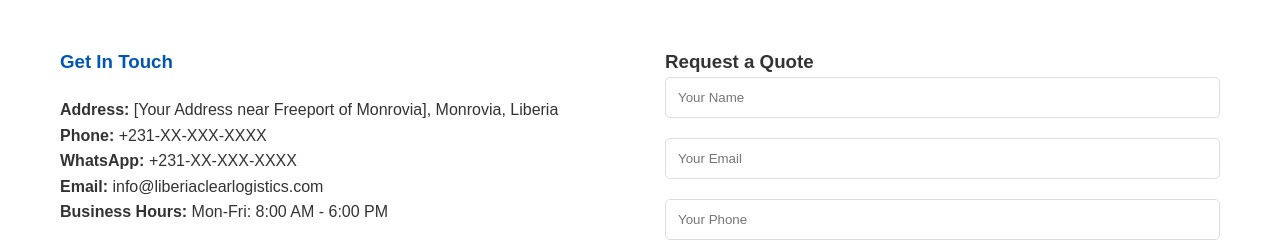
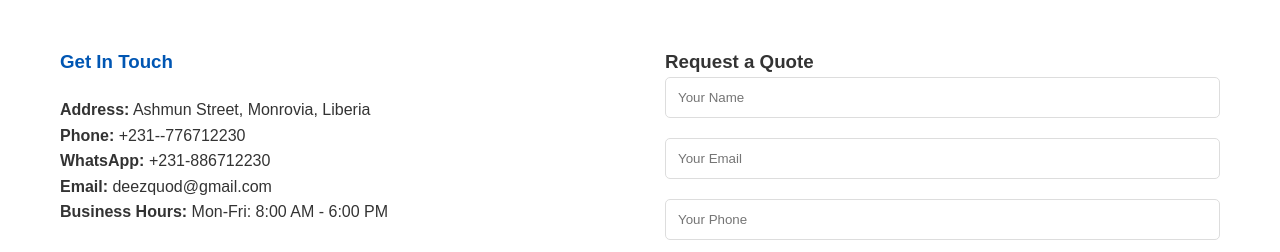
Before and after one commit to mskromah-sudo/LiTPS, a plain HTML site: page index.html in a window 1280 px wide. Shown: the part 2771-3023 px from the top of the page. Drawn offline with Linux system fonts and the light colour scheme.

Commit message:
New Update about the site

```diff
--- a/index.html
+++ b/index.html
@@ -452,10 +452,10 @@
             <div class="contact-grid">
                 <div class="contact-info">
                     <h3>Get In Touch</h3>
-                    <p><strong>Address:</strong> [Your Address near Freeport of Monrovia], Monrovia, Liberia</p>
-                    <p><strong>Phone:</strong> +231-XX-XXX-XXXX</p>
-                    <p><strong>WhatsApp:</strong> +231-XX-XXX-XXXX</p>
-                    <p><strong>Email:</strong> info@liberiaclearlogistics.com</p>
+                    <p><strong>Address:</strong> Ashmun Street, Monrovia, Liberia</p>
+                    <p><strong>Phone:</strong> +231--776712230</p>
+                    <p><strong>WhatsApp:</strong> +231-886712230</p>
+                    <p><strong>Email:</strong> deezquod@gmail.com</p>
                     <p><strong>Business Hours:</strong> Mon-Fri: 8:00 AM - 6:00 PM</p>
 
                     <!-- Social Media in Contact Section -->
```
